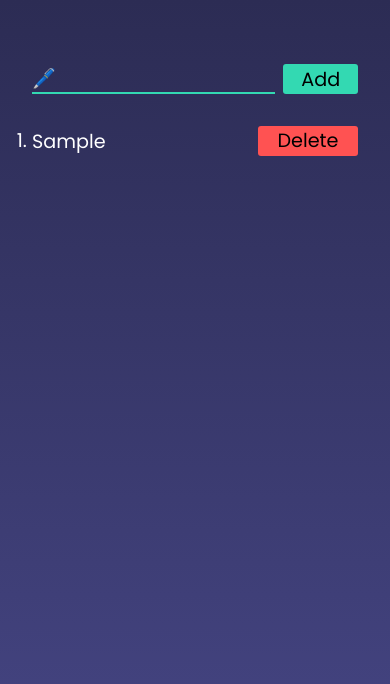
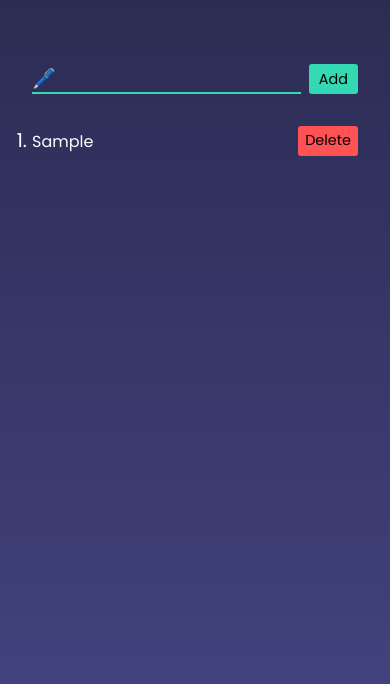
Before and after one commit to ajarek/ptojekt-class-todo, a plain HTML site: page index.html in a window 390 px wide. Both pictures are taken after typing "Sample" into the empty fields and a click on the button "Add". Drawn offline with Linux system fonts and the light colour scheme.

Commit message:
corect responsiv ,add localstorage

```diff
--- a/ToDo.js
+++ b/ToDo.js
@@ -1,7 +1,17 @@
 class MyTodo{
 constructor(arr){
-    this.arr=arr||[]
+    this.arr=this.getTasks()||[]
     this.loadTasks()
+}
+
+setTasks(newTasks) {
+    this.tasks = newTasks
+    localStorage.setItem('task', JSON.stringify(this.arr))
+    this.render()
+}
+
+getTasks(){
+    return JSON.parse(localStorage.getItem('task'))
 }
 
 loadTasks(){
@@ -20,6 +30,7 @@ this.arr.forEach((element,index) => {
      })
      const button=new Button('Delete',this.onClick=()=>{
             this.arr.splice(index,1)
+            this.setTasks(this.arr)
             this.loadTasks()
         })
      li.append(p, button.render(li,this.onClick))
@@ -31,6 +42,7 @@ this.arr.forEach((element,index) => {
 addTasks(task){
     if(task){
     this.arr=this.arr.concat(task)
+    this.setTasks(this.arr)
     this.loadTasks()
     this.render()
     }
--- a/style.css
+++ b/style.css
@@ -106,6 +106,7 @@ body{
   }
  .p{
   font-size: 1.2rem;
+  max-width:300px;
  }
  .li{
   font-size: 1.2rem;
@@ -114,13 +115,24 @@ body{
 
   text-decoration-thickness: 2px;
 }
+.button{
+  width:60px ;
+  font-size: 0.9rem;
+}
 
 }
-@media screen and (max-width: 360px){
+@media screen and (max-width: 600px){
+  .p{
+    font-size: 1rem;
+    max-width:250px;
+  }
+}
+@media screen and (max-width: 380px){
   .main{
     padding: 2rem;
   }
  .p{
+  max-width:200px;
   font-size: 1rem;
  }
  .li{
```
